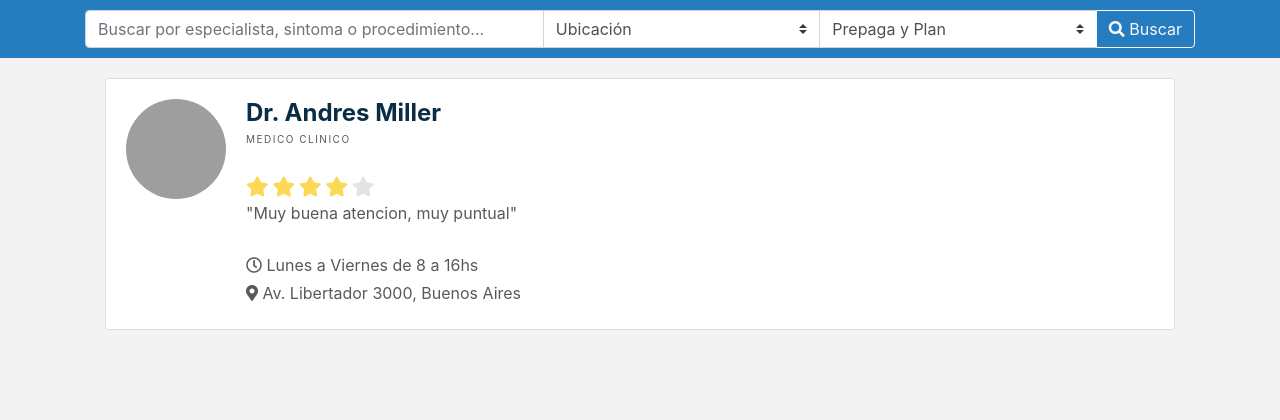
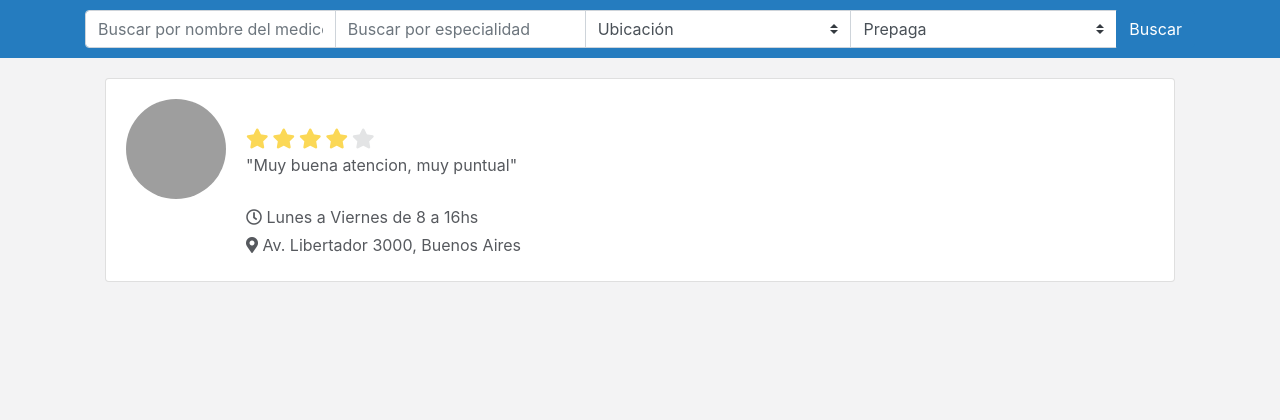
Before and after one commit to Estebank94/pawAux2, a Java web app: template paw2018b/webapp/src/main/webapp/WEB-INF/jsp/specialists.jsp in a window 1280 px wide. Shown: the part 74-494 px from the top of the page. Run offline with Spring Boot 4, a stand-in JSP engine, Linux system fonts and the light colour scheme; the template is opened without the code that fills it, so the values that code supplies are empty; the project's own start-up code is not run, and a stand-in starts its controllers and pages; some libraries are stand-ins or nearby versions; grey boxes are pictures that could not be loaded.

Commit message:
Working on doctor's page

```diff
--- a/paw2018b/webapp/src/main/webapp/WEB-INF/jsp/index.jsp
+++ b/paw2018b/webapp/src/main/webapp/WEB-INF/jsp/index.jsp
@@ -28,13 +28,13 @@
                 <div class="input-group container">
                     <form:input type="text" aria-label="Buscar por nombre del medico" placeholder="Nombre del medico" class="form-control" path="name"/>
                     <form:input type="text" aria-label="Buscar por especialidad" placeholder="Especialidad" class="form-control" path="specialty"/>
-                    <form:select class="custom-select" id="ubicacion" path="location">
+                    <form:select class="custom-select" id="location" path="location">
                         <form:option selected="Ubicación" value="">Ubicación</form:option>
                         <form:option value="Palermo">Palermo </form:option>
                         <form:option value="Belgrano">Belgrano</form:option>
                         <form:option value="Recoleta">Recoleta</form:option>
                     </form:select>
-                    <form:select class="custom-select" id="prepaga" path="insurance">
+                    <form:select class="custom-select" id="insurance" path="insurance">
                         <form:option selected="Prepaga" value="">Prepaga</form:option>
                         <form:option value="OSDE">OSDE</form:option>
                         <form:option value="Swiss Medical">Swiss Medical</form:option>
--- a/paw2018b/webapp/src/main/webapp/WEB-INF/jsp/specialists.jsp
+++ b/paw2018b/webapp/src/main/webapp/WEB-INF/jsp/specialists.jsp
@@ -7,6 +7,7 @@
 --%>
 <%@ taglib prefix="c" uri="http://java.sun.com/jstl/core_rt"%>
 <%@ taglib prefix="form" uri="http://www.springframework.org/tags/form"%>
+
 <!DOCTYPE html>
 <html lang="en">
 <head>
@@ -27,24 +28,27 @@
 </nav>
 
 <div class="navbar-search">
+    <form:form action="processForm" method="GET" modelAttribute="search">
     <div class="input-group container">
-        <input type="text" aria-label="Buscar por especialista" placeholder="Buscar por especialista, sintoma o procedimiento..." class="form-control">
-        <select class="custom-select col-sm-3" id="ubicacion">
-            <option selected>Ubicación</option>
-            <option value="1">Palermo</option>
-            <option value="2">Belgrano</option>
-            <option value="3">Recoleta</option>
-        </select>
-        <select class="custom-select col-sm-3" id="prepaga">
-            <option selected>Prepaga y Plan</option>
-            <option value="1">OSDE</option>
-            <option value="2">Swiss Medical</option>
-            <option value="3">Omint</option>
-        </select>
+        <form:input type="text" aria-label="Buscar por especialista" placeholder="Buscar por nombre del medico" class="form-control" path="name"/>
+        <form:input type="text" aria-label="Buscar por especialidad" placeholder="Buscar por especialidad" class="form-control" path="specialty"/>
+        <form:select class="custom-select col-sm-3" id="location" path="location">
+            <form:option selected="Ubicación" value="">Ubicación</form:option>
+            <form:option value="Palermo">Palermo</form:option>
+            <form:option value="Belgrano">Belgrano</form:option>
+            <form:option value="Recoleta">Recoleta</form:option>
+        </form:select>
+        <form:select class="custom-select col-sm-3" id="insurance" path="insurance">
+            <form:option selected="Prepaga" value="">Prepaga</form:option>
+            <form:option value="OSDE">OSDE</form:option>
+            <form:option value="Swiss Medical">Swiss Medical</form:option>
+            <form:option value="Omint">Omint</form:option>
+        </form:select>
         <div class="input-group-append">
-            <button class="btn btn-outline-light" type="button"> <i class="fas fa-search"></i> Buscar</button>
+            <input type="submit" class="btn btn-primary custom-btn" value="Buscar" path="submit"/>
         </div>
     </div>
+    </form:form>
 </div>
 
 
@@ -55,8 +59,8 @@
                 <img src="http://cdn1.thr.com/sites/default/files/2017/08/gettyimages-630421358_-_h_2017.jpg" class="avatar">
                 <div class="card-body">
                     <div class="card-text">
-                        <h3>Dr. Andres Miller</h3>
-                        <p class="doctor-specialty">Medico Clinico</p>
+                        <h3>${search.name}</h3>
+                        <p class="doctor-specialty">${search.specialty}</p>
                         <br>
                         <div class="row container">
                             <i class="fas fa-star star-yellow"></i>
```
